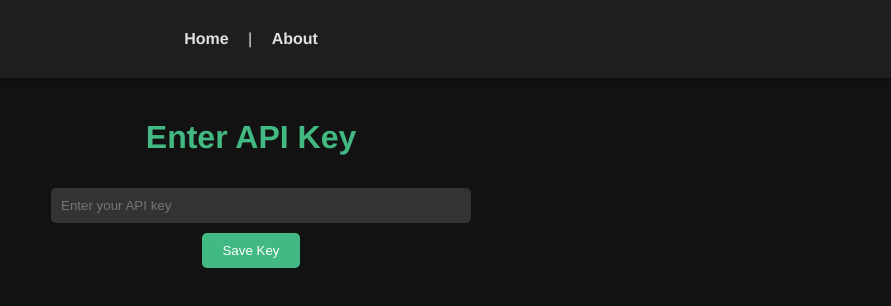
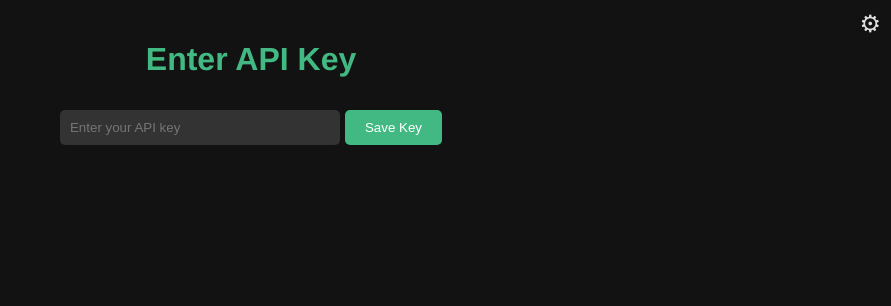
Before and after one commit to MoPaMo/vera-ai, a Vue app: page /#/key in a window 1280 px wide. Shown: the top 306 px of the page, without its empty margins (389-1280 px from the left). Built offline with nearby package versions, Linux system fonts and the light colour scheme.

Commit message:
Add settings

```diff
--- a/src/App.vue
+++ b/src/App.vue
@@ -1,12 +1,15 @@
 <template>
   <div id="app">
-    <nav>
-      <router-link to="/">Home</router-link> |
-      <router-link to="/about">About</router-link>
-    </nav>
+    <router-link to="/settings" class="settings-icon">&#9881;</router-link>
     <router-view/>
   </div>
 </template>
+
+<script>
+export default {
+  name: 'App'
+}
+</script>
 
 <style>
 body {
@@ -20,27 +23,20 @@ body {
   -webkit-font-smoothing: antialiased;
   -moz-osx-font-smoothing: grayscale;
   text-align: center;
+  position: relative;
 }
 
-nav {
-  padding: 30px;
-  background-color: #1e1e1e;
-  box-shadow: 0 2px 4px rgba(0, 0, 0, 0.2);
+.settings-icon {
+  position: absolute;
+  top: 10px;
+  right: 10px;
+  font-size: 24px;
+  cursor: pointer;
+  color: #e0e0e0;
+  text-decoration: none;
 }
 
-nav a {
-  font-weight: bold;
-  color: #e0e0e0;
-  text-decoration: none;
-  margin: 0 15px;
-}
-
-nav a.router-link-exact-active {
+.settings-icon:hover {
   color: #42b983;
 }
-
-a:hover {
-  color: #42b983;
-}
-
 </style>
--- a/src/router/index.js
+++ b/src/router/index.js
@@ -2,13 +2,15 @@ import { createRouter, createWebHashHistory } from 'vue-router'
 import Key from '@/views/Key.vue';
 import Setup from '@/views/Setup.vue';
 import Chat from '@/views/Chat.vue';
-
+import Settings from '@/views/Settings.vue';
 
 const routes =[
   { path: '/', redirect: '/key' },
   { path: '/key', component: Key },
   { path: '/setup', component: Setup },
   { path: '/chat', component: Chat },
+  { path: '/settings', component: Settings },
+
 ]
 
 const router = createRouter({
--- a/src/views/Key.vue
+++ b/src/views/Key.vue
@@ -2,8 +2,10 @@
 <template>
   <div class="container">
     <h1>Enter API Key</h1>
-    <input v-model="apiKey" placeholder="Enter your API key" />
-    <button @click="saveApiKey">Save Key</button>
+    <div class="input-group">
+      <input v-model="apiKey" placeholder="Enter your API key" />
+      <button @click="saveApiKey">Save Key</button>
+    </div>
   </div>
 </template>
 
@@ -19,14 +21,22 @@ h1 {
   color: #42b983;
 }
 
+.input-group {
+  display: flex;
+  justify-content: center;
+  align-items: center;
+}
+
 input {
-  width: 100%;
+  flex: 1;
   padding: 10px;
-  margin: 10px 0;
+  margin: 10px 5px 10px 0;
   border: none;
   border-radius: 5px;
   background-color: #333;
   color: #e0e0e0;
+  max-width: 70%;
+  box-sizing: border-box;
 }
 
 button {
--- /dev/null
+++ b/src/views/Settings.vue
@@ -0,0 +1,22 @@
+<template>
+  <div>
+    <h1>Settings</h1>
+    <button @click="resetKeys">Reset Keys</button>
+  </div>
+</template>
+
+<script>
+export default {
+  methods: {
+    resetKeys() {
+      localStorage.removeItem('apiKey');
+      localStorage.removeItem('agentId');
+      this.$router.push('/setup');
+    }
+  }
+}
+</script>
+
+<style>
+
+</style>
```
